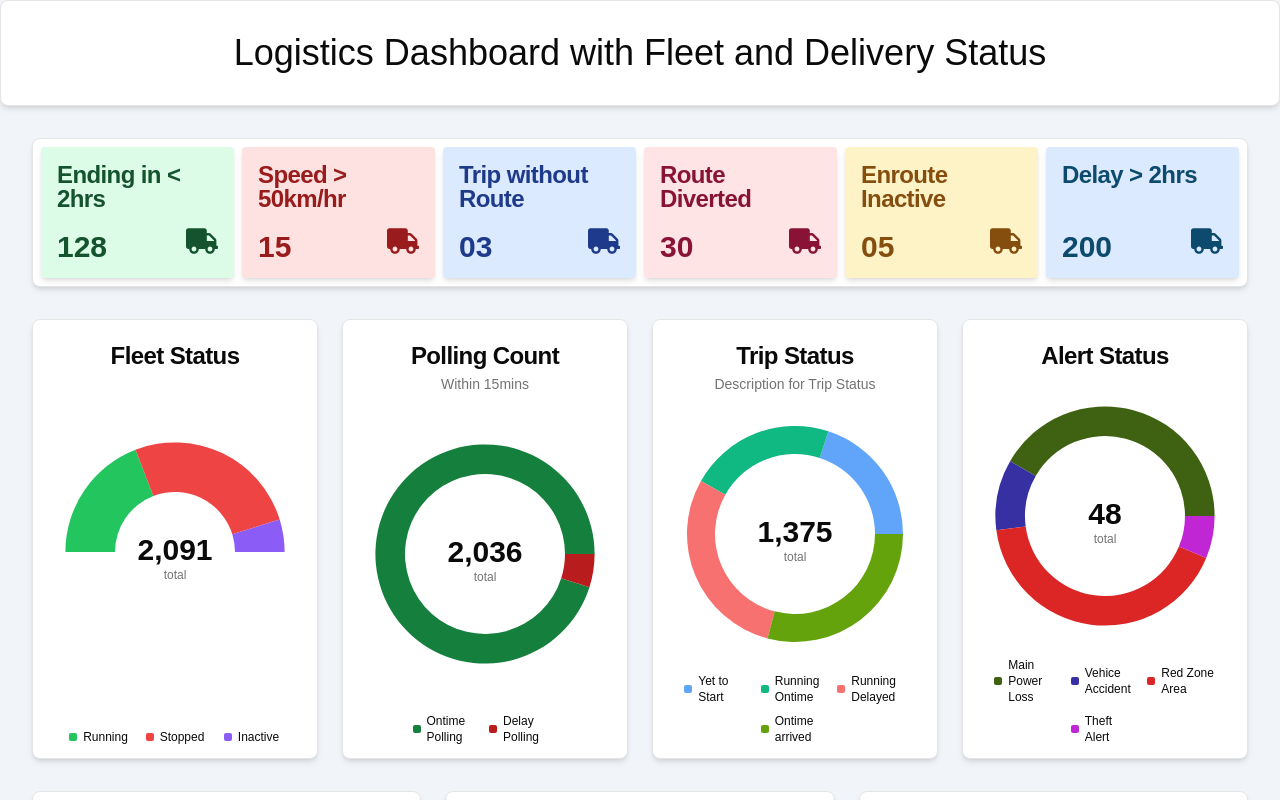
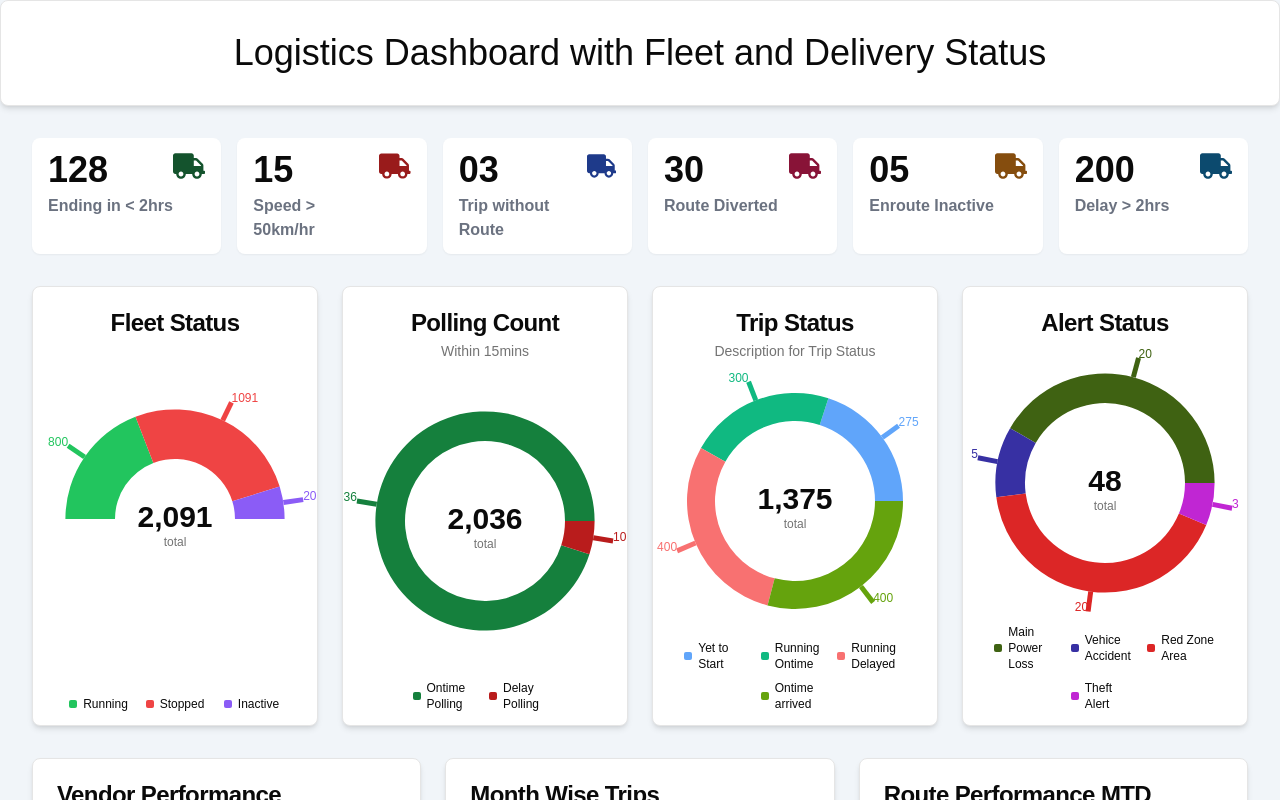
Before and after one commit to rajgop1/vehicle-tracking-system, a Next.js app: page / in a window 1280 px wide. Shown: the top 800 px of the page. Built offline with nearby package versions, Linux system fonts and the light colour scheme.

Commit message:
update: label in pie chart

```diff
--- a/components/home/home-bar-stacked-chart.tsx
+++ b/components/home/home-bar-stacked-chart.tsx
@@ -74,27 +74,27 @@ export function HomeBarStackedChart() {
             <Bar
               dataKey="speed"
               stackId="a"
-              fill="red"
+              fill="#b91c1c"
               width={10}
-              barSize={40}
+              barSize={20}
               radius={[0, 0, 4, 4]}
             />
             <Bar
               dataKey="mainPowerLoss"
               stackId="a"
-              fill="blue"
+              fill="#164e63"
               radius={[4, 4, 0, 0]}
             />
              <Bar
               dataKey="tripOnTime"
               stackId="a"
-              fill="green"
+              fill="#65a30d"
               radius={[4, 4, 0, 0]}
             />
             <Bar
               dataKey="tempering"
               stackId="a"
-              fill="yellow"
+              fill="#fbbf24"
               radius={[4, 4, 0, 0]}
             />
           </BarChart>
--- a/components/home/home-chart.tsx
+++ b/components/home/home-chart.tsx
@@ -55,6 +55,7 @@ export function HomeChart(tripStatus:any) {
               innerRadius={data.innerRadius}
               strokeWidth={5}
               {...semiKeys}
+              label
             >
                 <Label
                   content={({ viewBox }) => {
--- a/components/home/index.tsx
+++ b/components/home/index.tsx
@@ -1,5 +1,6 @@
 "use client"
 
+import { FaTruck } from "react-icons/fa"
 import { Card } from "../ui/card"
 import { HomeBarChart } from "./home-bar-chart"
 import { HomeBarMultipleChart } from "./home-bar-mutiple-chart"
@@ -16,10 +17,18 @@ export default function HomeComponent(data:any){
         </Card>
         <main className="px-2 md:px-4 lg:px-8 py-8 flex flex-col gap-8">
 
-            <section className="bg-white border rounded-lg p-2 shadow-md grid grid-auto md:grid-cols-3 lg:grid-cols-4 xl:grid-cols-6 gap-2">
+            {/* <section className="bg-white border rounded-lg p-2 shadow-md grid grid-auto md:grid-cols-3 lg:grid-cols-4 xl:grid-cols-6 gap-2"> */}
+            <section className="grid grid-auto md:grid-cols-3 lg:grid-cols-4 xl:grid-cols-6 gap-4">
                 {
                     data.truckCards.map((card:any,index:number)=>{
-                        return <HomeCard key={index} data={card}/>
+                        console.log(card)
+                        return <div className="flex flex-row justify-between rounded-lg px-4 py-3 bg-white rounded-xs shadow-sm">
+                            <div className="flex flex-col gap-1">
+                                <div className="text-4xl font-semibold">{card.value}</div>
+                                <div className="text-base font-semibold text-gray-500">{card.title}</div>
+                            </div>
+                            <FaTruck size={32} color={card?.color ?? "#1e3a8a"}/>
+                        </div>
                     })
                 }
             </section>
```
Lines whose indentation alone changed are shown as unchanged.
